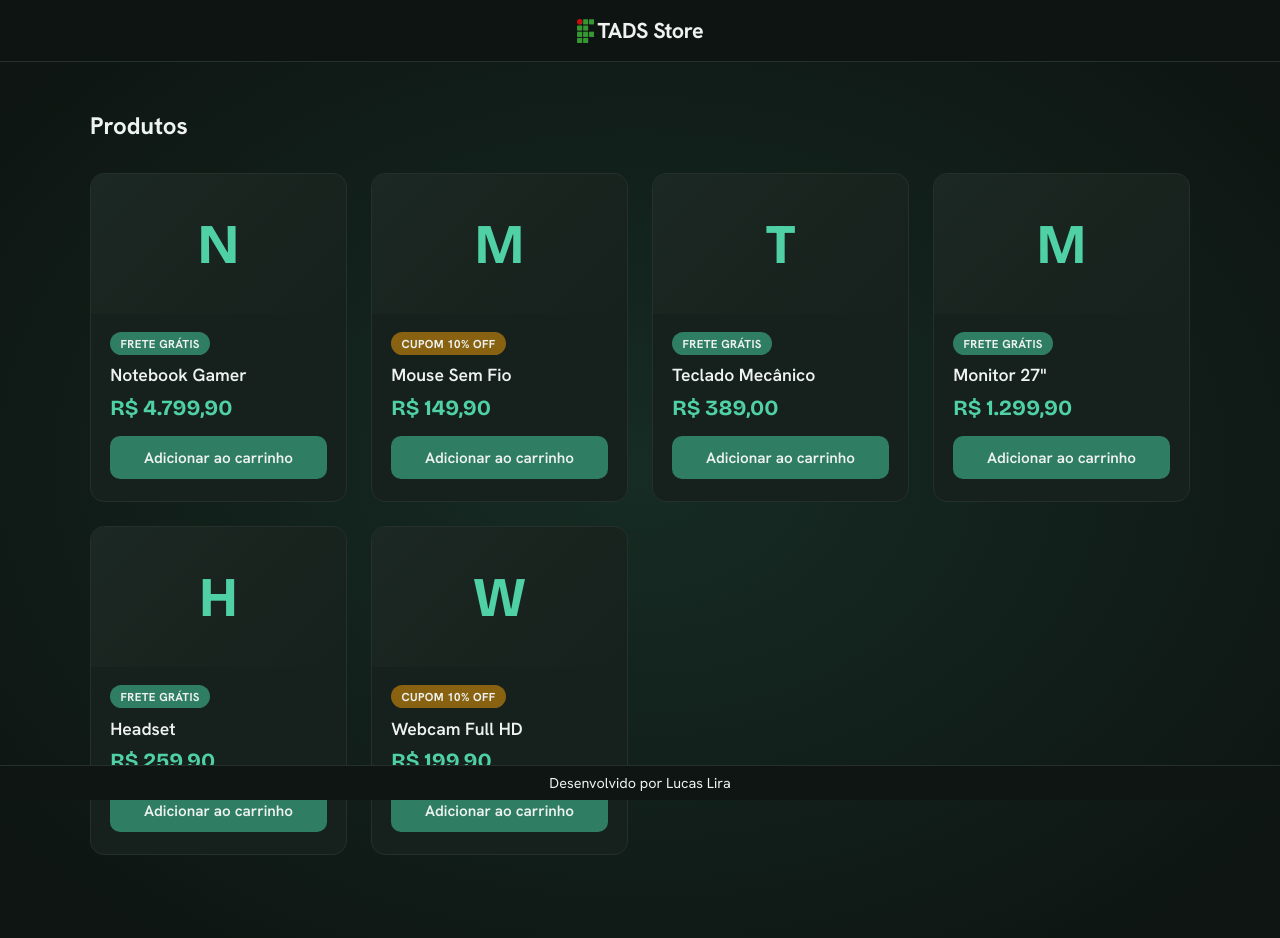
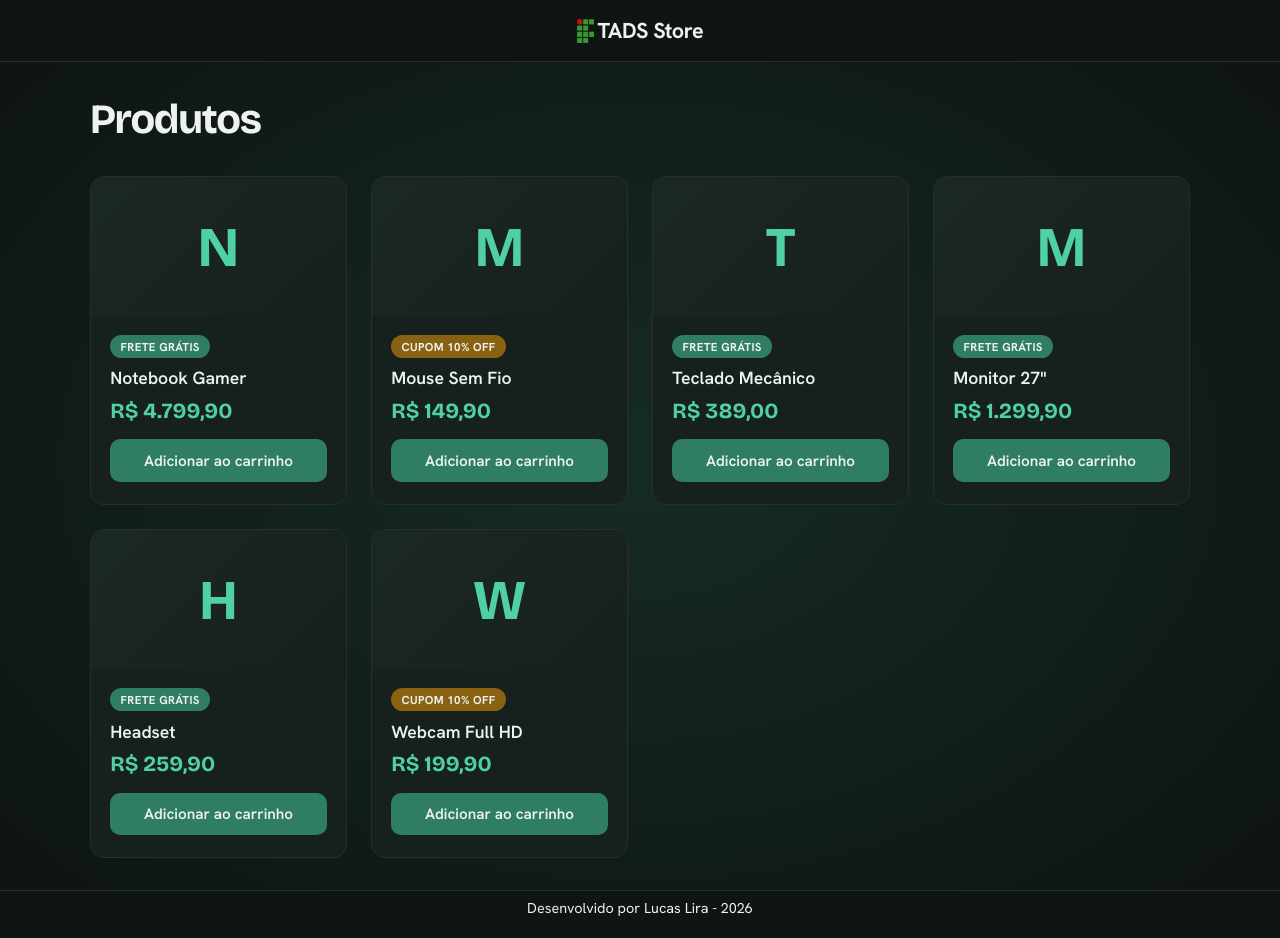
Before and after one commit to lucasliradev/tads-store, a React (Vite) app: page / in a window 1280 px wide. Built offline with nearby package versions, Linux system fonts and the light colour scheme.

Commit message:
pequenos ajustes

```diff
--- a/src/App.css
+++ b/src/App.css
@@ -35,8 +35,7 @@ body {
   justify-content: center;
   padding: 1rem;
   border-bottom: 1px solid var(--cor-borda);
-  background-color: rgba(14, 21, 18, 0.9);
-  backdrop-filter: blur(20px);
+  background-color: rgb(14, 21, 18);
 }
 
 .cabecalho_titulo {
@@ -65,13 +64,16 @@ body {
   flex: 1;
   width: min(1100px, 92%);
   margin: 0 auto;
-  padding: 3rem 0;
+  padding: 2rem 0;
 }
 
 /* --- Vitrine --- */
 .vitrine_titulo {
   font-weight: 700;
   margin-bottom: 2rem;
+  font-family: var(--fonte-display);
+  font-size: clamp(1.8rem, 4vw, 2.6rem);
+  letter-spacing: -0.03em;
 }
 
 .vitrine_grade {
@@ -93,7 +95,6 @@ body {
 
 .produto-card:hover {
   border-color: var(--cor-acento-claro);
-  cursor: pointer;
 }
 
 .produto-card_imagem {
@@ -172,6 +173,4 @@ body {
   padding: 0.5rem;
   text-align: center;
   font-size: 0.9rem;
-  position: sticky;
-  bottom: 0;
 }
--- a/src/components/Rodape.jsx
+++ b/src/components/Rodape.jsx
@@ -1,8 +1,9 @@
 export default function Rodape() {
+const ano = new Date().getFullYear();
 
   return (
     <footer className="rodape">
-      <p>Desenvolvido por Lucas Lira</p>
+      <p>Desenvolvido por Lucas Lira - {ano}</p>
     </footer>
   );
 }
```
